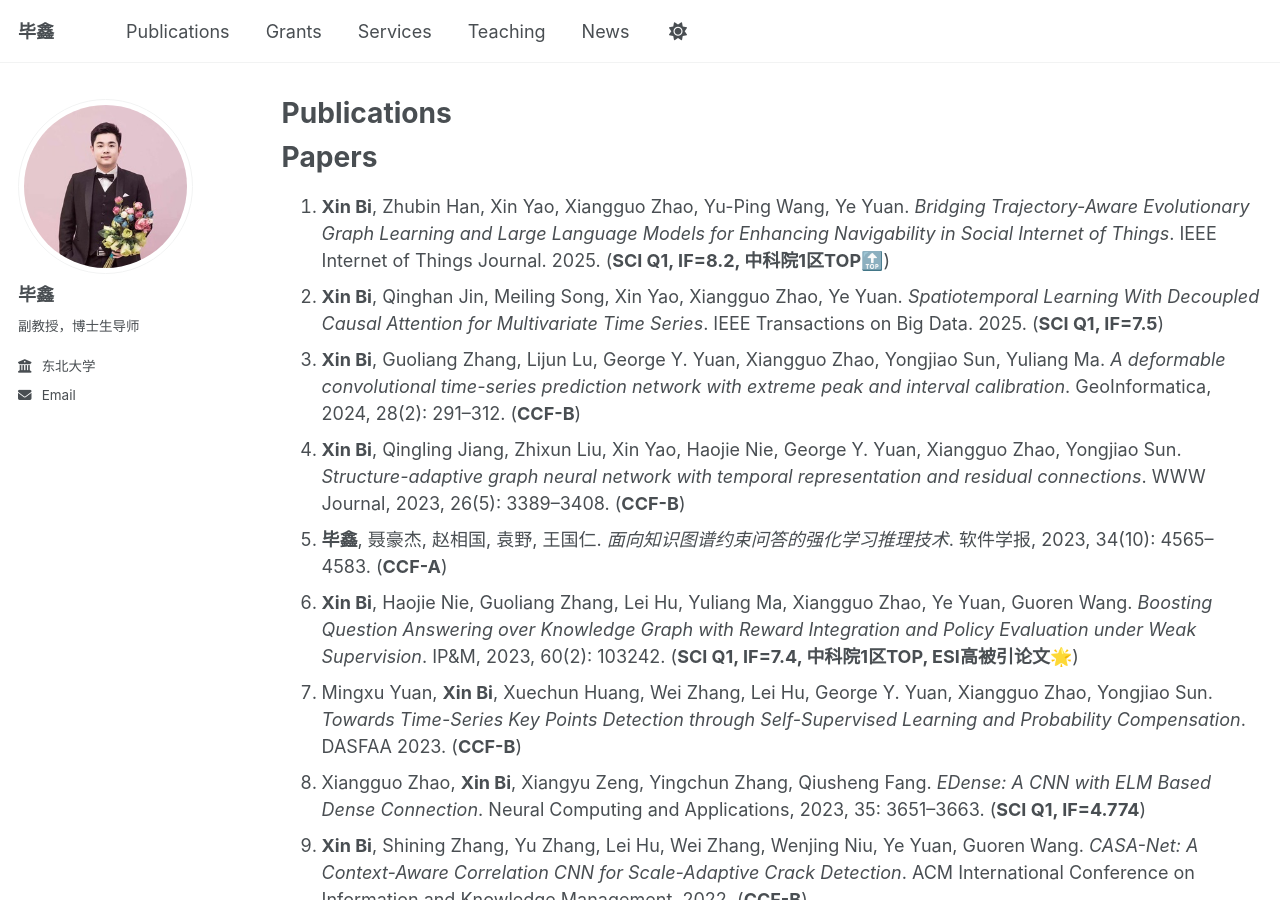
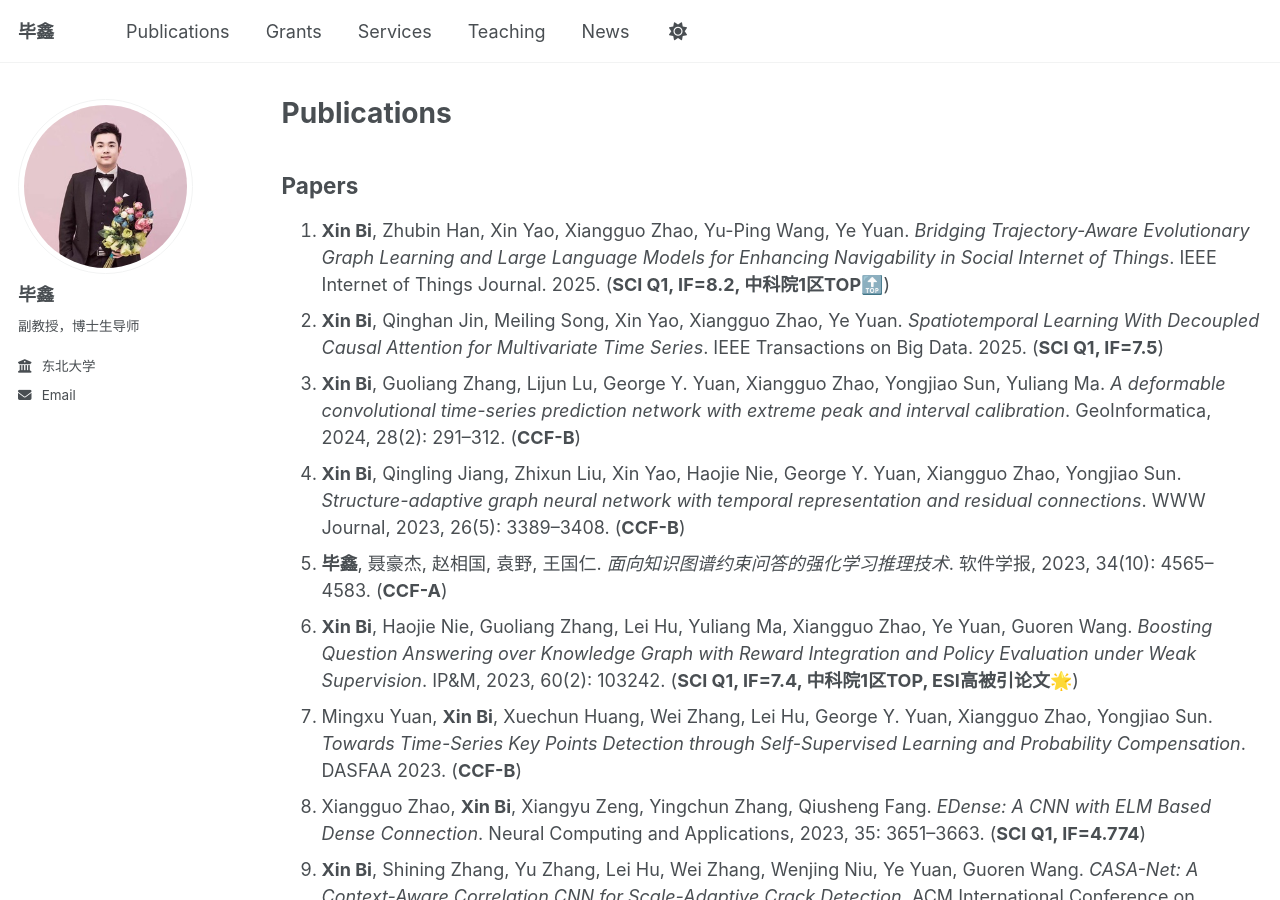
Before and after one commit to IDME-AI/IDME-AI.github.io, a Jekyll site: the page built from _pages/publications.md, in a window 1280 px wide and 900 px high. Built offline with Jekyll 4.4.1, drawn with Linux system fonts in a browser that asks for light colours.

Commit message:
Initial commit

```diff
--- a/_pages/publications.md
+++ b/_pages/publications.md
@@ -5,7 +5,7 @@ permalink: /publications/
 author_profile: true
 ---
 
-# Papers
+## Papers
 
 1. **Xin Bi**, Zhubin Han, Xin Yao, Xiangguo Zhao, Yu-Ping Wang, Ye Yuan. *Bridging Trajectory-Aware Evolutionary Graph Learning and Large Language Models for Enhancing Navigability in Social Internet of Things*. IEEE Internet of Things Journal. 2025. (**SCI Q1, IF=8.2, 中科院1区TOP**🔝)
 2. **Xin Bi**, Qinghan Jin, Meiling Song, Xin Yao, Xiangguo Zhao, Ye Yuan. *Spatiotemporal Learning With Decoupled Causal Attention for Multivariate Time Series*. IEEE Transactions on Big Data. 2025. (**SCI Q1, IF=7.5**)
@@ -24,7 +24,7 @@ author_profile: true
 
 ---
 
-# Patents
+## Patents
 
 1. 毕鑫, 聂虎林, 等. *一种湖仓链一体化高效可信大数据存储与分析系统*. 202411030576.2. 实审.
 2. **毕鑫**, 冯夏庭, 等. *一种岩石力学大模型构建与知识交互方法*. 2024111716381. 受理
```
Also changed, not shown: _pages/services.md (+0 -1 lines).
